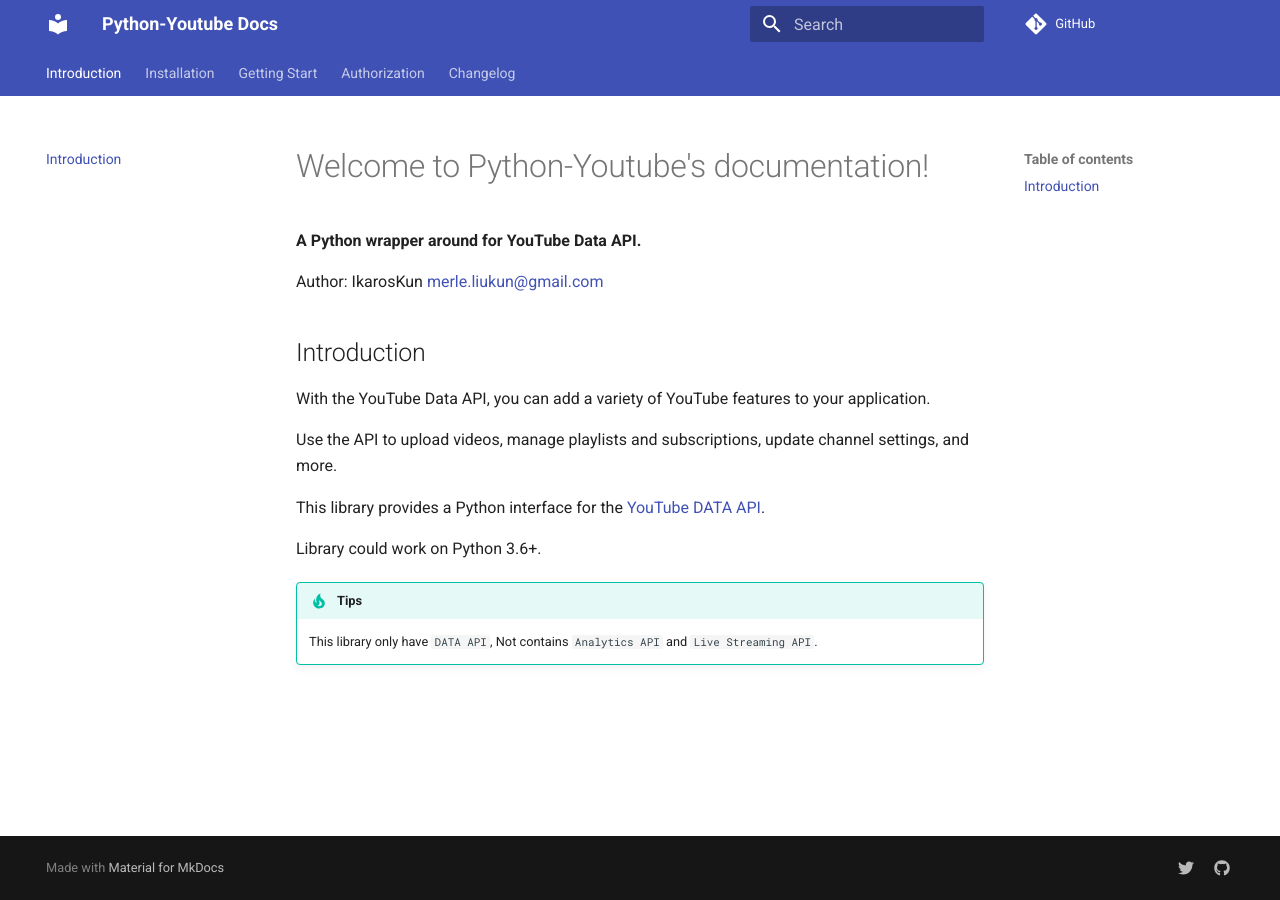
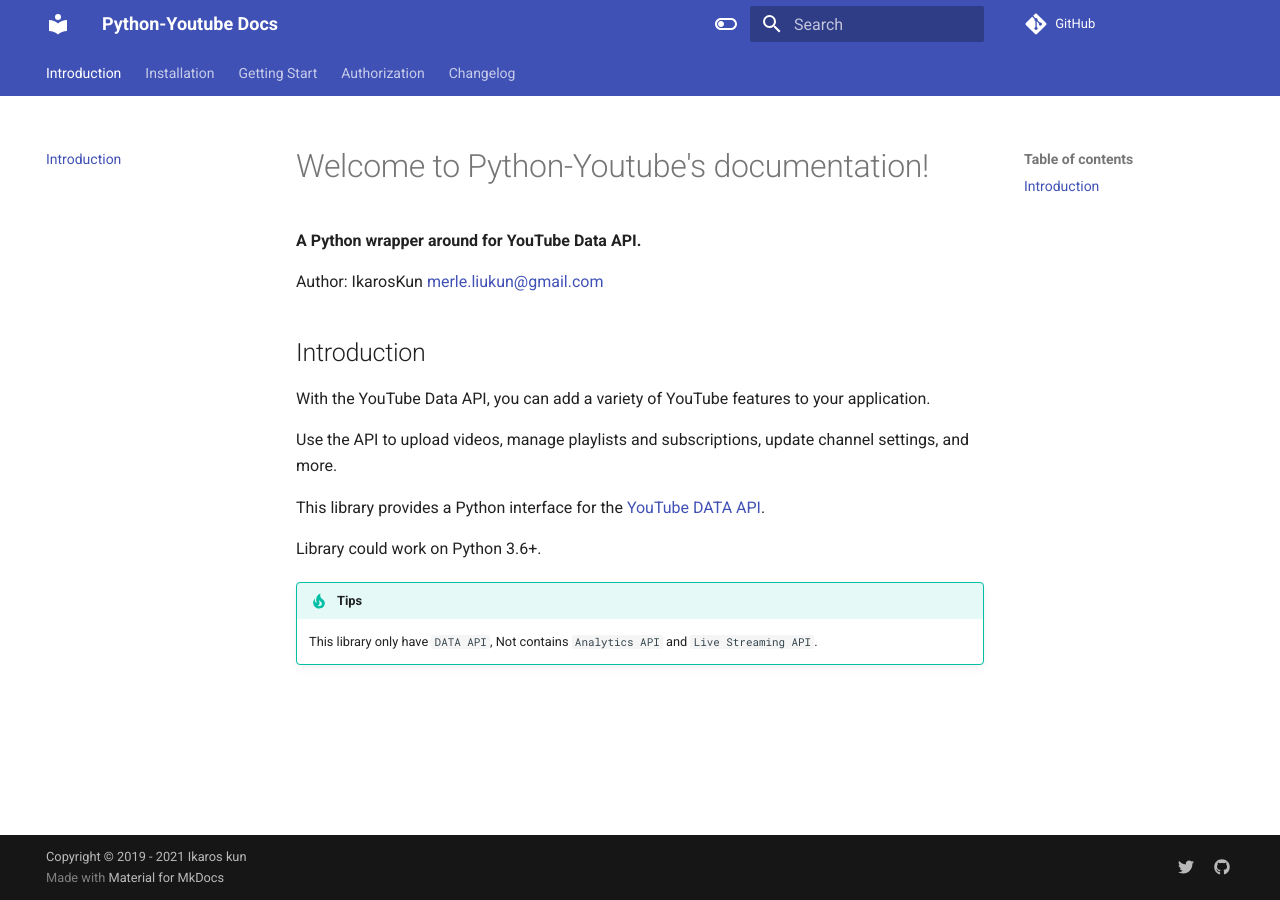
Before and after one commit to sns-sdks/python-youtube, an MkDocs documentation site: the page built from docs/docs/index.md, in a window 1280 px wide. Built offline with MkDocs 1.6.1 and Material for MkDocs 9.7.7, drawn with Linux system fonts in a browser that asks for light colours; comment, search, counter and statistics services are not loaded.

Commit message:
docs(docs): :art: fix url

```diff
--- a/docs/mkdocs.yml
+++ b/docs/mkdocs.yml
@@ -1,12 +1,31 @@
 site_name: Python-Youtube Docs
 site_description: Docs for python-youtube library
 repo_url: https://github.com/sns-sdks/python-youtube
+copyright: Copyright &copy; 2019 - 2021 Ikaros kun
 
 
 theme:
   name: material
   features:
     - navigation.tabs
+  palette:
+    # Light mode
+    - media: "(prefers-color-scheme: light)"
+      scheme: default
+      primary: indigo
+      accent: indigo
+      toggle:
+        icon: material/toggle-switch-off-outline
+        name: Switch to dark mode
+
+    # Dark mode
+    - media: "(prefers-color-scheme: dark)"
+      scheme: slate
+      primary: blue
+      accent: blue
+      toggle:
+        icon: material/toggle-switch
+        name: Switch to light mode
 
 nav:
   - Introduction: index.md
```
Also changed, not shown: docs/docs/authorization.md (+1 -1 lines).
